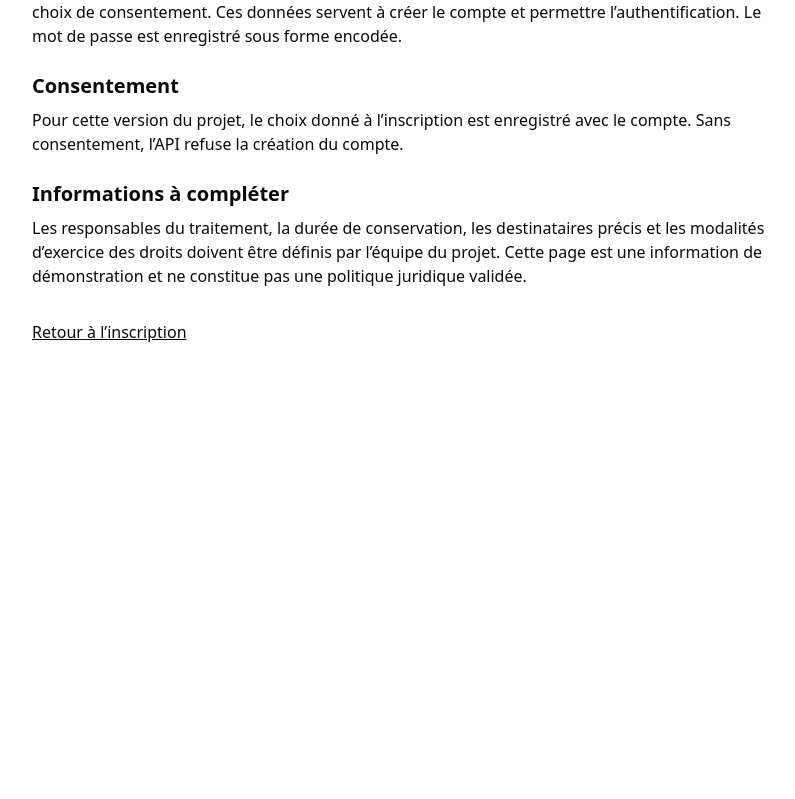
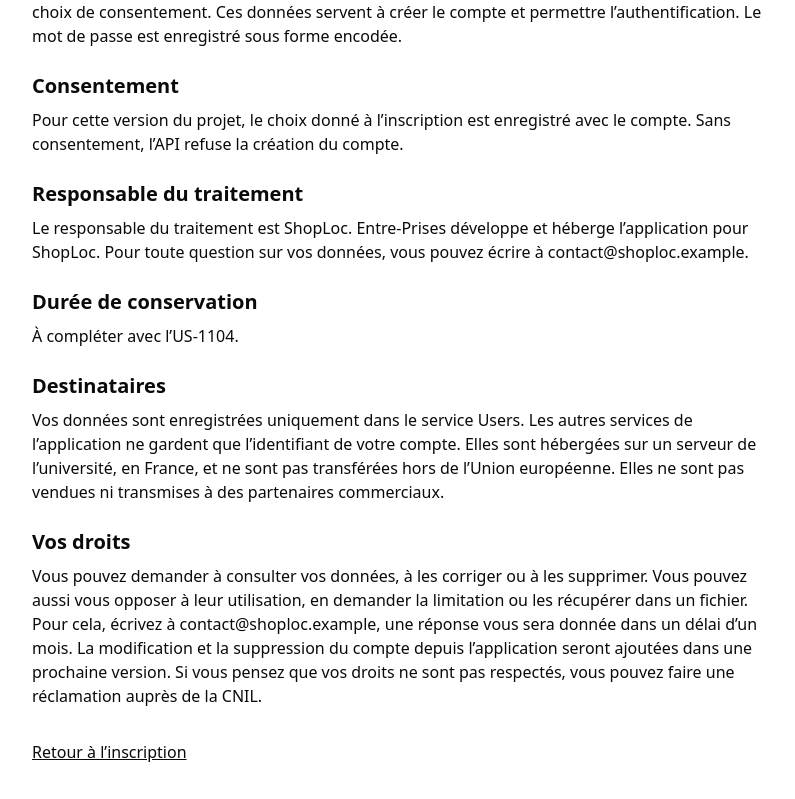
Before and after one commit to glop2026shoploc/front, a Next.js app: page /politique-confidentialite in a window 1280 px wide. Shown: the part 297-1096 px from the top of the page, without its empty margins (240-1035 px from the left). Before the commit the page ends 800 px from the top, so only its background shows below. Built offline with nearby package versions, Linux system fonts and the light colour scheme.

Commit message:
feat: complete privacy policy page

```diff
--- a/src/app/politique-confidentialite/page.tsx
+++ b/src/app/politique-confidentialite/page.tsx
@@ -20,12 +20,32 @@ export default function PolitiqueConfidentialitePage() {
         Pour cette version du projet, le choix donné à l’inscription est enregistré
         avec le compte. Sans consentement, l’API refuse la création du compte.
       </p>
-      <h2 className="mb-2 mt-6 text-xl font-semibold">Informations à compléter</h2>
+      <h2 className="mb-2 mt-6 text-xl font-semibold">Responsable du traitement</h2>
       <p>
-        Les responsables du traitement, la durée de conservation, les destinataires
-        précis et les modalités d’exercice des droits doivent être définis par
-        l’équipe du projet. Cette page est une information de démonstration et ne
-        constitue pas une politique juridique validée.
+        Le responsable du traitement est ShopLoc. Entre-Prises développe et
+        héberge l’application pour ShopLoc. Pour toute question sur vos données,
+        vous pouvez écrire à contact@shoploc.example.
+      </p>
+      <h2 className="mb-2 mt-6 text-xl font-semibold">Durée de conservation</h2>
+      <p>À compléter avec l’US-1104.</p>
+      <h2 className="mb-2 mt-6 text-xl font-semibold">Destinataires</h2>
+      <p>
+        Vos données sont enregistrées uniquement dans le service Users. Les
+        autres services de l’application ne gardent que l’identifiant de votre
+        compte. Elles sont hébergées sur un serveur de l’université, en France,
+        et ne sont pas transférées hors de l’Union européenne. Elles ne sont pas
+        vendues ni transmises à des partenaires commerciaux.
+      </p>
+      <h2 className="mb-2 mt-6 text-xl font-semibold">Vos droits</h2>
+      <p>
+        Vous pouvez demander à consulter vos données, à les corriger ou à les
+        supprimer. Vous pouvez aussi vous opposer à leur utilisation, en
+        demander la limitation ou les récupérer dans un fichier. Pour cela,
+        écrivez à contact@shoploc.example, une réponse vous sera donnée dans un
+        délai d’un mois. La modification et la suppression du compte depuis
+        l’application seront ajoutées dans une prochaine version. Si vous pensez
+        que vos droits ne sont pas respectés, vous pouvez faire une réclamation
+        auprès de la CNIL.
       </p>
       <Link href="/inscription" className="mt-8 inline-block underline">
         Retour à l’inscription
```
